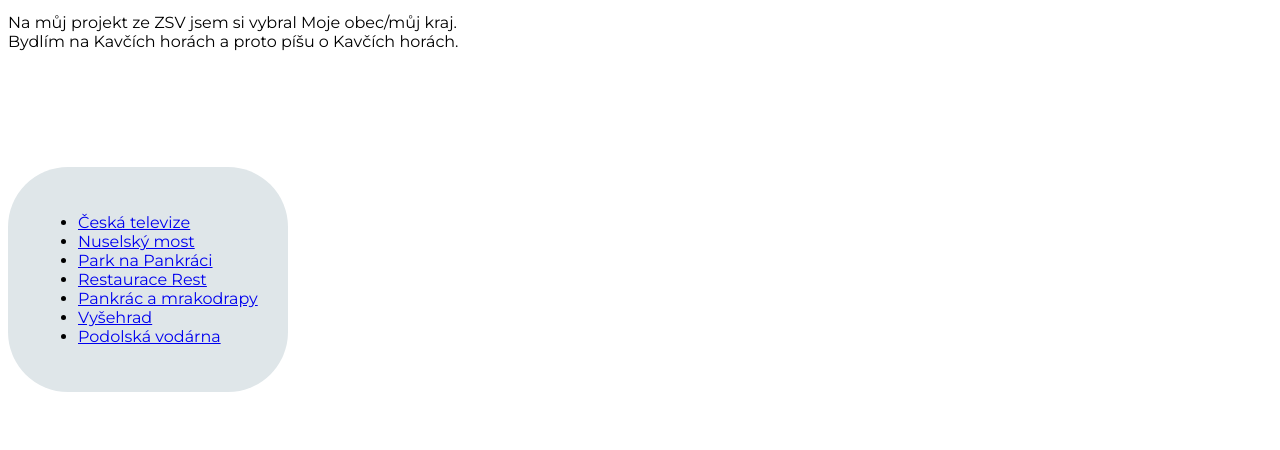
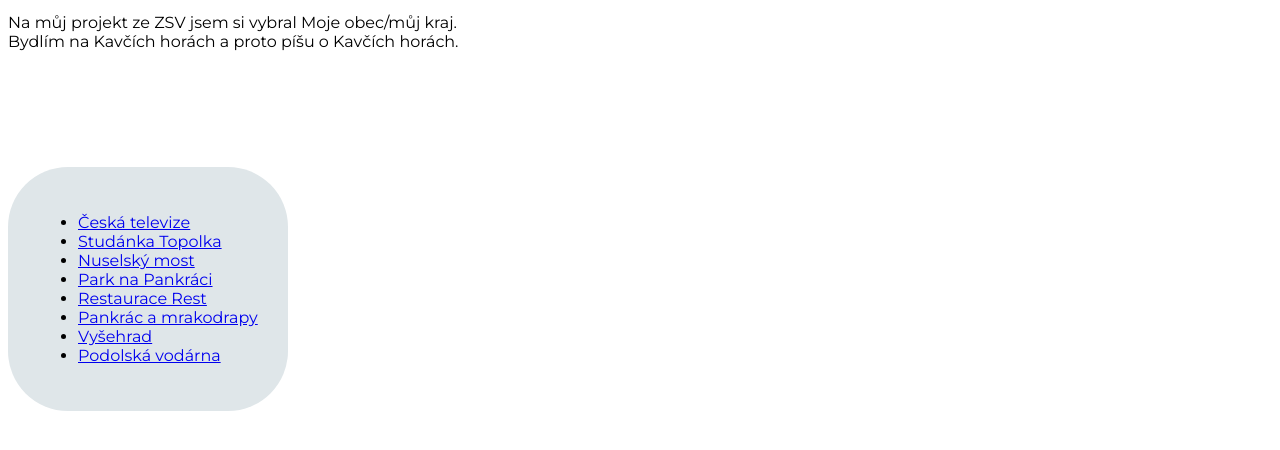
Before and after one commit to xbox224/kavci-hory, a plain HTML site: page index.html in a window 1280 px wide. Shown: the part 150-600 px from the top of the page. Drawn offline with Linux system fonts and the light colour scheme.

Commit message:
Update index.html

```diff
--- a/index.html
+++ b/index.html
@@ -36,6 +36,7 @@
     <div class="right-places-box">
       <ul>
         <li><a href="places/place/ct.html">Česká televize</a></li>
+        <li><a href="places/place/topolka.html">Studánka Topolka</a></li>
         <li><a href="places/place/most.html">Nuselský most</a></li>
         <li><a href="places/place/park.html">Park na Pankráci</a></li>
         <li><a href="places/place/rest.html">Restaurace Rest</a></li>
```
